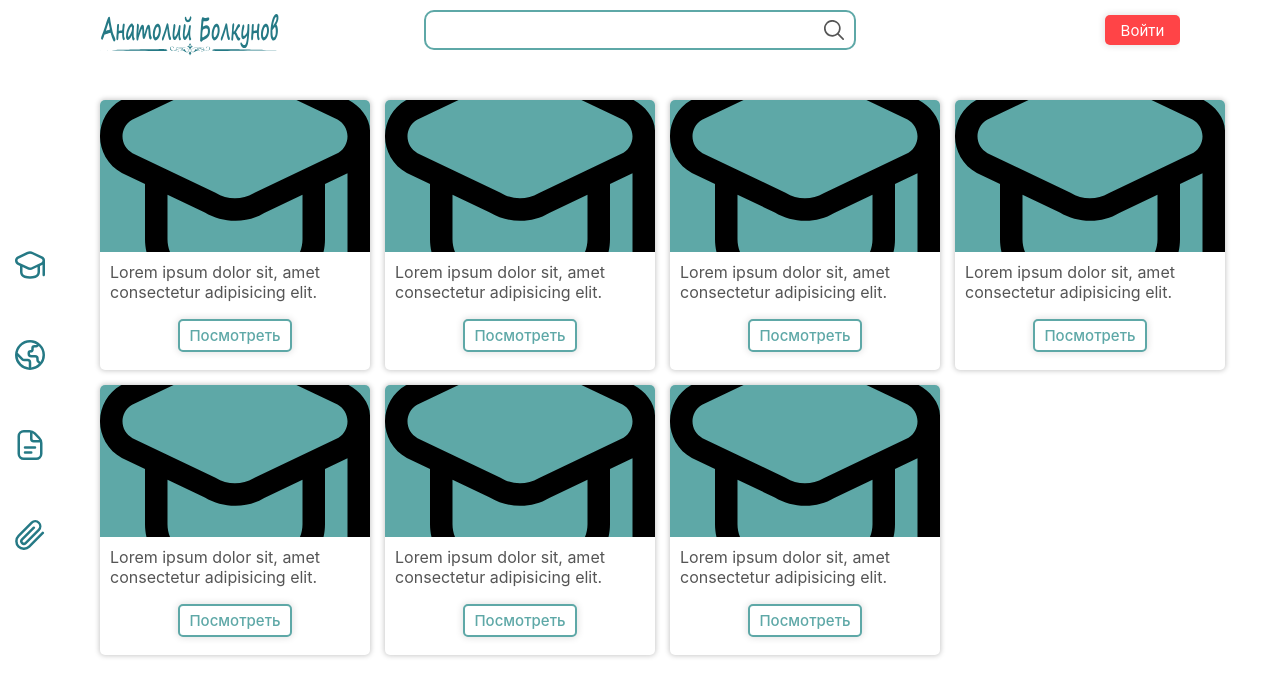
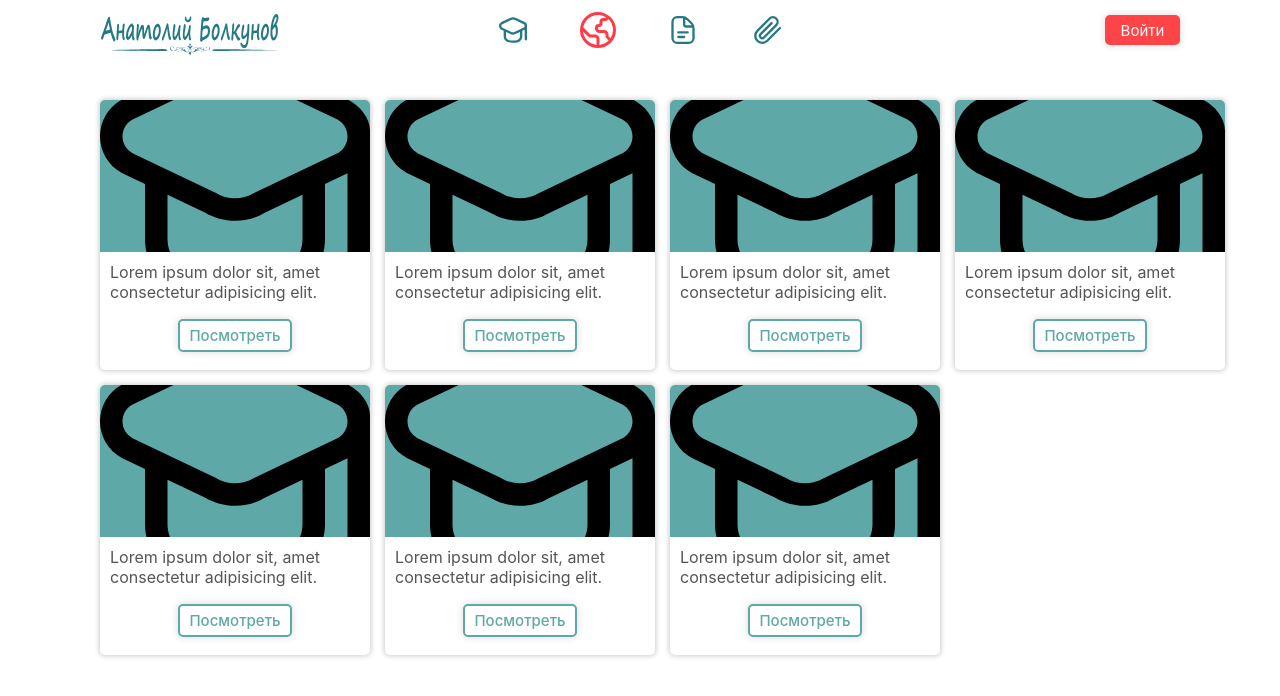
Before and after one commit to Gloryson/psy, a React (Create React App) app: page /content in a window 1280 px wide. Shown: the top 696 px of the page. Built offline with nearby package versions, Linux system fonts and the light colour scheme.

Commit message:
feat: added contacts page

```diff
--- a/src/Pages/AboutPage/AboutPage.scss
+++ b/src/Pages/AboutPage/AboutPage.scss
@@ -1,13 +1,67 @@
 .about__container {
+  display: flex;
+  flex-direction: column;
+  justify-content: center;
+  align-items: center;
+  gap: 15px;
   width: 100%;
-  height: 100vh;
-  background: url(../../assets/img/anatol.png) no-repeat top right;
+  background: url(../../assets/img/anatol.png) no-repeat top center;
   background-size: 70%;
-  padding: 60px 0 0 100px;
+  padding: calc(100vw / 1.28 * 0.6) 15px 120px;
+
+  @media (max-width: 1399.9px) {
+    background-size: 80%;
+    padding-top: calc(100vw / 1.28 * 0.7);
+  }
+
+  @media (max-width: 1299.9px) {
+    background-size: 85%;
+    padding-top: calc(100vw / 1.28 * 0.75);
+  }
+
+  @media (max-width: 1199.9px) {
+    background-size: 95%;
+    padding-top: calc(100vw / 1.28 * 0.85);
+  }
 
   @media (max-width: 999.9px) {
-    background-position: center;
+    background-size: 110%;
+    padding-top: calc(100vw / 1.28);
+  }
+
+  @media (max-width: 799.9px) {
     background-size: 128%;
-    height: 100vw;
+    padding-top: calc(100vw / 1.08);
+  }
+
+  h1 {
+    font-family: Georgia, 'Times New Roman', Times, serif;
+    font-size: 72px;
+    font-weight: 100;
+    padding-bottom: 40px;
+    text-align: center;
+
+    @media (max-width: 1055px) {
+      font-size: 60px;
+    }
+
+    @media (max-width: 699.9px) {
+      font-size: 44px;
+    }
+  }
+
+  h2 {
+    font-family: Georgia, 'Times New Roman', Times, serif;
+    font-size: 36px;
+    font-weight: 100;
+    text-align: center;
+
+    @media (max-width: 1055px) {
+      font-size: 30px;
+    }
+
+    @media (max-width: 699.9px) {
+      font-size: 22px;
+    }
   }
 }
--- a/src/Pages/AboutPage/AboutPage.tsx
+++ b/src/Pages/AboutPage/AboutPage.tsx
@@ -5,7 +5,13 @@ import './AboutPage.scss';
 export const AboutPage = () => {
   return(
     <section className='about__container'>
-
+      <h1>Психолог Анатолий Болкунов</h1>
+      <h2>Магистр психологии</h2>
+      <h2>Преподаватель в университете</h2>
+      <h2>Автор научных публикаций</h2>
+      <h2>Ведущий семинаров</h2>
+      <h2>Самый распространенный самолет</h2>
+      <h2>Не алкоголик!</h2>
     </section>
   )
 }
--- a/src/Pages/ContactsPage/ContactsPage.scss
+++ b/src/Pages/ContactsPage/ContactsPage.scss
@@ -0,0 +1,62 @@
+.contacts__container {
+  display: flex;
+  flex-direction: column;
+  justify-content: center;
+  align-items: center;
+  min-height: 100vh;
+  padding: 100px 0;
+}
+
+.contacts__form {
+  display: flex;
+  flex-direction: column;
+  justify-content: center;
+  align-items: center;
+  width: 95vw;
+  max-width: 500px;
+  height: 50vh;
+  gap: 8px;
+
+  input, textarea {
+    width: 300px;
+    height: 40px;
+    border-radius: 15px;
+    outline: 2px solid #5EA8A7;
+    border-radius: 5px;
+    padding: 5px;
+    font-size: 16px;
+
+    &:focus {
+      outline: 3px solid #257985;
+    }
+
+    &:invalid {
+      outline-color: #FF4447;
+    }
+  }
+
+  textarea {
+    height: 120px;
+    resize: none;
+  }
+}
+
+.contacts__form__button {
+  width: 120px;
+  height: 40px;
+  font-size: 16px;
+  color: #ffffff;
+  background-color: #FF4447;
+  box-shadow: #e2e2e2 0 0 7px 1px;
+  border-radius: 5px;
+  cursor: pointer;
+
+  &:hover {
+    background-color: #f24244;
+  }
+
+  &:active {
+    box-shadow: none;
+    background-color: #FF4447;
+  }
+}
--- a/src/Pages/ContactsPage/ContactsPage.tsx
+++ b/src/Pages/ContactsPage/ContactsPage.tsx
@@ -4,6 +4,13 @@ import './ContactsPage.scss';
 
 export const ContactsPage = () => {
   return(
-    <></>
+    <section className='contacts__container'>
+      <form className='contacts__form'>
+        <input className='contacts__input__name' type='text' placeholder='Имя'/>
+        <input className='contacts__input__email' type='email' placeholder='Электронная почта'/>
+        <textarea className='contacts__textarea' placeholder='Введите текст'></textarea>
+        <button className='contacts__form__button'>Отправить</button>
+      </form>
+    </section>
   )
 }
--- a/src/Pages/DocumentsPage/DocumentsPage.scss
+++ b/src/Pages/DocumentsPage/DocumentsPage.scss
@@ -1,7 +1,7 @@
-.documents__page {
+.documents__container {
   text-align: left;
   line-height: 25px;
-  padding: 60px 100px 60px 100px;
+  padding: 60px 100px;
 
   @media (max-width: 999.9px) {
     padding: 60px 15px 120px 15px;
--- a/src/Pages/DocumentsPage/DocumentsPage.tsx
+++ b/src/Pages/DocumentsPage/DocumentsPage.tsx
@@ -4,7 +4,7 @@ import './DocumentsPage.scss';
 
 export const DocumentsPage = () => {
   return(
-    <div className='documents__page'>
+    <div className='documents__container'>
       <h2>ДОГОВОР ПУБЛИЧНОЙ ОФЕРТЫ</h2>
       <p><b>Договор публичной оферты на оказание информационно-консультационных услуг
         предлагается на условиях публичной оферты в соответствии со статьей 407 частью 2 Гражданского кодекса Республики Беларусь.</b></p>
--- a/src/components/Header/Header.scss
+++ b/src/components/Header/Header.scss
@@ -4,84 +4,21 @@
   align-items: center;
   width: 100%;
   height: 60px;
-  position: sticky;
-  top: 0;
-  padding: 0 100px 0 100px;
+  padding: 0 100px;
 
   @media (max-width: 999.9px) {
-    padding: 0 15px 0 15px;
+    padding: 0 15px;
     box-shadow: #cccccc 0 0 2px 1px;
-  }
-
-  h1 {
-    font-size: 14px;
-    font-weight: 100;
-    color: transparent;
-    width: 180px;
-    height: 53px;
-    background: url(../../assets/img/svg/logo.svg) no-repeat bottom;
-    background-size: 100%;
-    filter: invert(38%) sepia(39%) saturate(822%) hue-rotate(139deg) brightness(94%) contrast(81%);
-    cursor: pointer;
   }
 }
 
-.input__container {
-  display: flex;
-  justify-content: space-between;
-  align-items: center;
-  width: calc((100vw - 200px) / 2.5);
-  height: 40px;
-  border: 2px solid #5EA8A7;
-  border-radius: 10px;
-  padding: 0 10px;
-
-  .search__input {
-    width: calc(100% - 30px);
-    height: 100%;
-    font-size: 16px;
-  }
-
-  [type='search']::-webkit-search-cancel-button {
-    -webkit-appearance: none;
-    appearance: none;
-    height: 13px;
-    width: 13px;
-    background-image: url(../../assets/img/svg/cross.svg);
-    background-size: 100%;
-    filter: invert(31%) sepia(0%) saturate(186%) hue-rotate(136deg) brightness(99%) contrast(86%);
-    cursor: pointer;
-  }
-
-  .search__button {
-    width: 20px;
-    height: 20px;
-    background: url(../../assets/img/svg/search.svg) no-repeat center;
-    background-size: 100%;
-    filter: invert(31%) sepia(0%) saturate(186%) hue-rotate(136deg) brightness(99%) contrast(86%);
-    cursor: pointer;
-    transition-duration: 0.3s;
-
-    &:hover {
-      transform: scale(1.15);
-    }
-  }
-
-  @media (max-width: 999.9px) {
-    display: none;
-  }
-}
-
-.login__button__container {
-  display: flex;
-  align-items: center;
-  justify-content: end;
+.header__logo {
   width: 180px;
-  height: 100%;
-
-  @media (max-width: 999.9px) {
-    width: 80px;
-  }
+  height: 53px;
+  background: url(../../assets/img/svg/logo.svg) no-repeat bottom;
+  background-size: 100%;
+  filter: invert(38%) sepia(39%) saturate(822%) hue-rotate(139deg) brightness(94%) contrast(81%);
+  cursor: pointer;
 }
 
 .login__button {
--- a/src/components/Header/Header.tsx
+++ b/src/components/Header/Header.tsx
@@ -7,15 +7,9 @@ export const Header = () => {
   return(
     <header className='header'>
       <Link to={'about'}>
-        <h1>Психолог Анатолий Болкунов</h1>
+        <div className='header__logo'></div>
       </Link>
-      <div className='input__container'>
-        <input type="search" className='search__input'/>
-        <button className='search__button'></button>
-      </div>
-      <div className='login__button__container'>
-        <button className='login__button'>Войти</button>
-      </div>
+      <button className='login__button'>Войти</button>
     </header>
   )
 }
--- a/src/components/NavigationMenu/NavigationMenu.scss
+++ b/src/components/NavigationMenu/NavigationMenu.scss
@@ -1,22 +1,20 @@
 .navigation__menu {
   display: flex;
-  flex-direction: column;
   justify-content: center;
   align-items: center;
-  gap: 60px;
-  width: 60px;
-  height: 100%;
+  gap: 45px;
+  width: calc((100vw - 200px) / 2.5);
+  height: 60px;
   position: fixed;
-  left: 0;
   top: 0;
+  left: 50%;
+  transform: translateX(-50%);
 
   @media (max-width: 999.9px) {
-    flex-direction: row;
     width: 100%;
     height: 60px;
     top: auto;
     bottom: 0;
-    right: 0;
     box-shadow: #cccccc 0 0 2px 1px;
     background-color: #ffffff;
   }
@@ -26,12 +24,14 @@
   display: flex;
   justify-content: center;
   align-items: center;
-  width: 30px;
-  height: 30px;
-  background-size: 100%;
+  width: 40px;
+  height: 40px;
+  background-size: 70%;
   background-repeat: no-repeat;
+  background-position: center;
   filter: invert(38%) sepia(39%) saturate(822%) hue-rotate(139deg) brightness(94%) contrast(81%);
   cursor: pointer;
+  transition-duration: 100ms;
 }
 
 .about {
@@ -49,3 +49,8 @@
 .contacts {
   background-image: url(../../assets/img/svg/clip.svg);
 }
+
+.current {
+  background-size: 90%;
+  filter: invert(29%) sepia(100%) saturate(1690%) hue-rotate(336deg) brightness(102%) contrast(100%);
+}
--- a/src/components/NavigationMenu/NavigationMenu.tsx
+++ b/src/components/NavigationMenu/NavigationMenu.tsx
@@ -1,26 +1,36 @@
-import { Link } from 'react-router-dom';
+import { Link, useLocation } from 'react-router-dom';
 import './NavigationMenu.scss';
 
 
 
 export const NavigationMenu = () => {
+
+  const location = useLocation();
+
+  const setClasses = (element: string): string => {
+    if (element === location.pathname.slice(1)) {
+      return element + '  current'
+    }
+    return element;
+  }
+
   return(
     <nav className='navigation__menu'>
 
       <Link to={'about'}>
-        <div className='about'></div>
+        <div className={setClasses('about')}></div>
       </Link>
 
       <Link to={'content'}>
-        <div className='content'></div>
+        <div className={setClasses('content')}></div>
       </Link>
 
       <Link to={'documents'}>
-        <div className='documents'></div>
+        <div className={setClasses('documents')}></div>
       </Link>
 
       <Link to={'contacts'}>
-        <div className='contacts'></div>
+        <div className={setClasses('contacts')}></div>
       </Link>
 
     </nav>
--- a/src/index.scss
+++ b/src/index.scss
@@ -13,6 +13,7 @@
   -moz-osx-font-smoothing: grayscale;
   scrollbar-width: thin;
   color: #555555;
+  -webkit-tap-highlight-color: transparent;
 
   &::-webkit-scrollbar {
     width: 12px;
```
